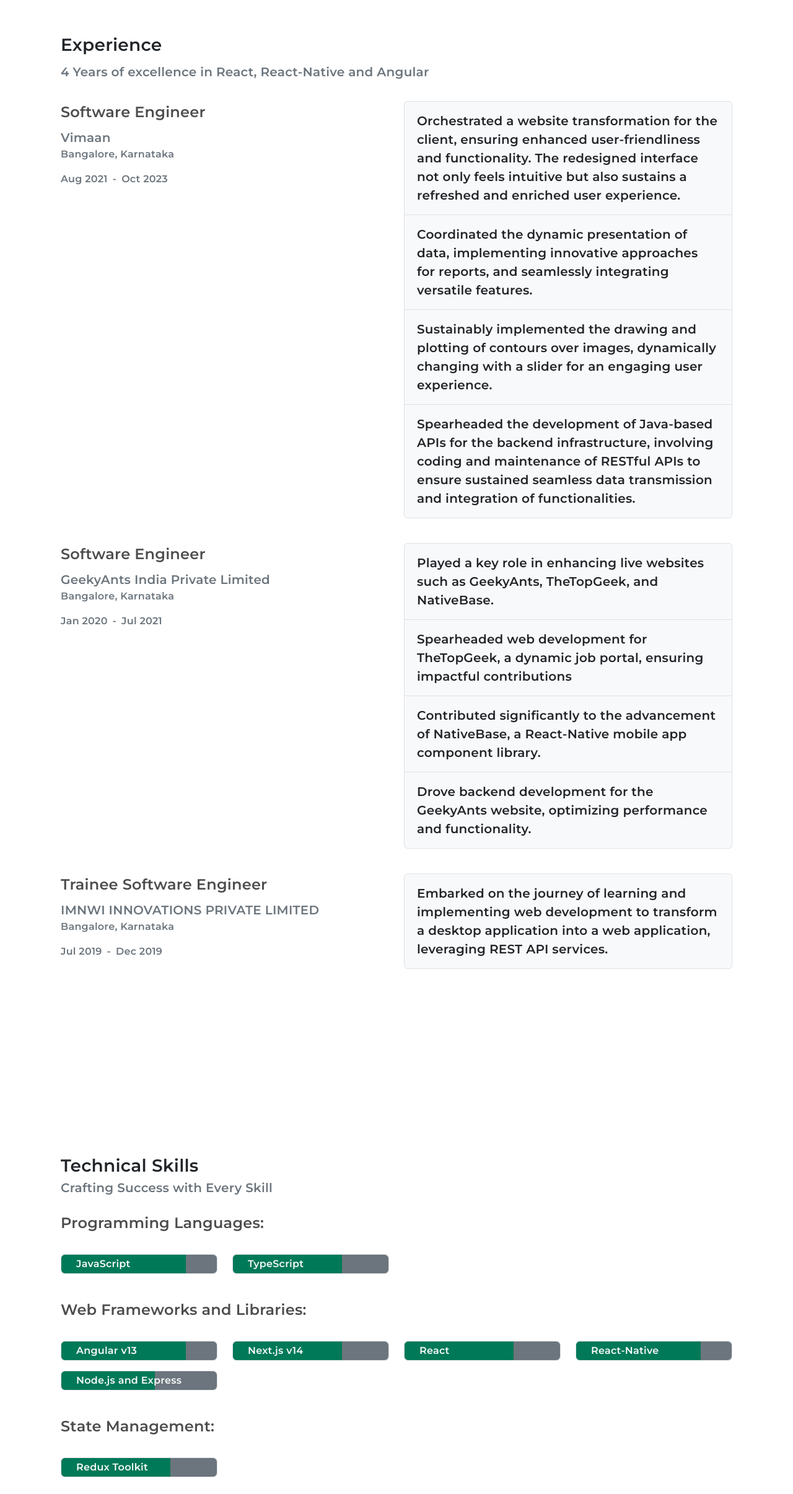
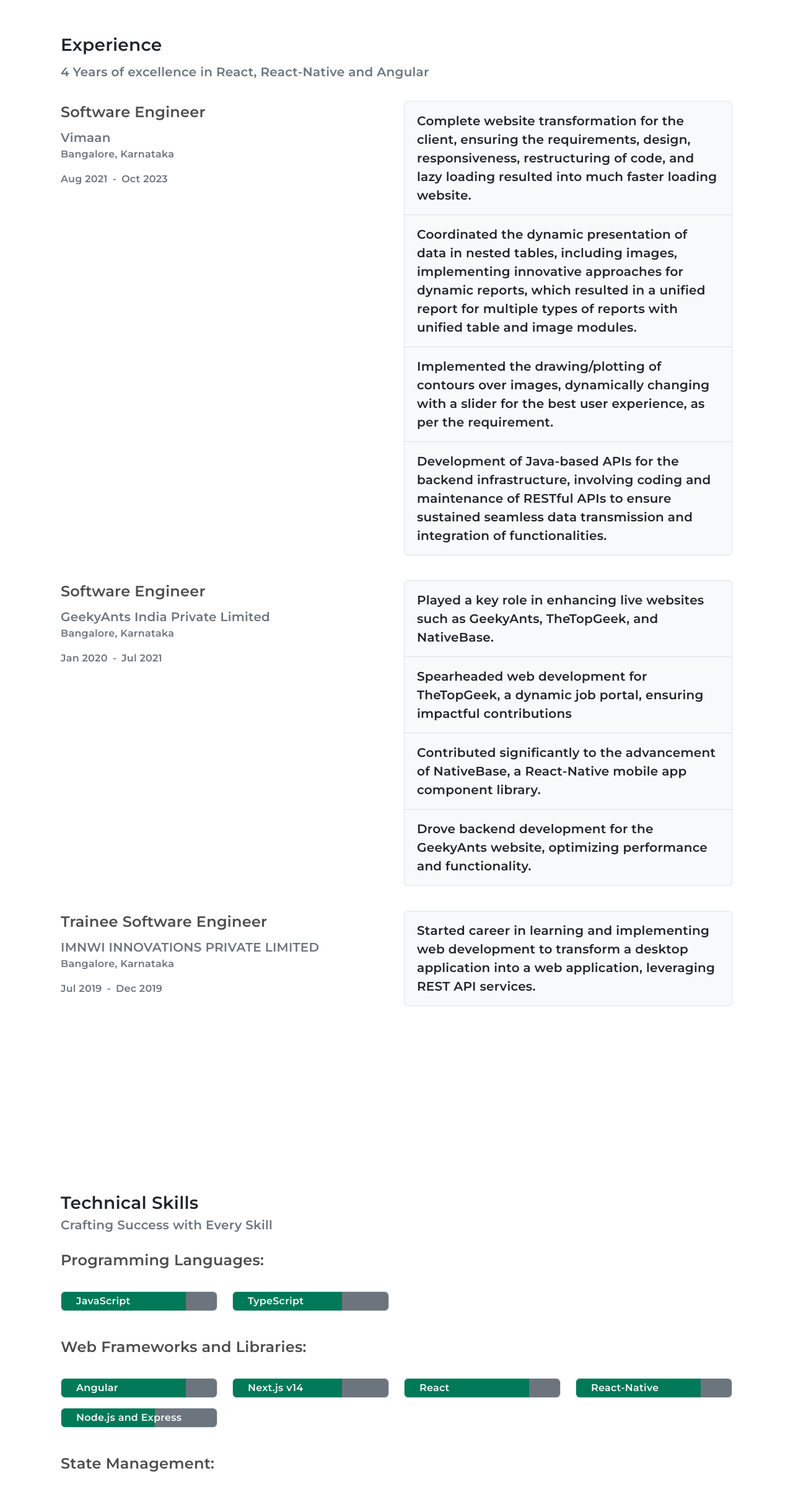
Before and after one commit to hanykumar/portfolio, an Angular app: page / in a window 1280 px wide. Shown: the part 2238-4648 px from the top of the page at 62% size. Built offline with nearby package versions, Linux system fonts and the light colour scheme.

Commit message:
experience,a skills

```diff
--- a/src/assets/experience.js
+++ b/src/assets/experience.js
@@ -6,10 +6,10 @@
       "startDate": "Aug 2021",
       "endDate": "Oct 2023",
       "responsibilities": [
-        "Orchestrated a website transformation for the client, ensuring enhanced user-friendliness and functionality. The redesigned interface not only feels intuitive but also sustains a refreshed and enriched user experience.",
-        "Coordinated the dynamic presentation of data, implementing innovative approaches for reports, and seamlessly integrating versatile features.",
-        "Sustainably implemented the drawing and plotting of contours over images, dynamically changing with a slider for an engaging user experience.",
-        "Spearheaded the development of Java-based APIs for the backend infrastructure, involving coding and maintenance of RESTful APIs to ensure sustained seamless data transmission and integration of functionalities."
+        "Complete website transformation for the client, ensuring the requirements, design, responsiveness, restructuring of code, and lazy loading resulted into much faster loading website.",
+        "Coordinated the dynamic presentation of data in nested tables, including images, implementing innovative approaches for dynamic reports, which resulted in a unified report for multiple types of reports with unified table and image modules.",
+        "Implemented the drawing/plotting of contours over images, dynamically changing with a slider for the best user experience, as per the requirement. ",
+        "Development of Java-based APIs for the backend infrastructure, involving coding and maintenance of RESTful APIs to ensure sustained seamless data transmission and integration of functionalities. "
       ]
     },
     {
@@ -32,7 +32,7 @@
       "startDate": "Jul 2019",
       "endDate": "Dec 2019",
       "responsibilities": [
-        "Embarked on the journey of learning and implementing web development to transform a desktop application into a web application, leveraging REST API services."
+        "Started career in learning and implementing web development to transform a desktop application into a web application, leveraging REST API services."
       ]
     }
   ]
--- a/src/assets/skills.js
+++ b/src/assets/skills.js
@@ -23,7 +23,7 @@
       "skills": [
         {
           "id": 0,
-          "name": "Angular v13",
+          "name": "Angular",
           "description": "",
           "rating": "80"
         },
@@ -37,7 +37,7 @@
           "id": 2,
           "name": "React",
           "description": "",
-          "rating": "70"
+          "rating": "80"
         },
         {
           "id": 3,
```
